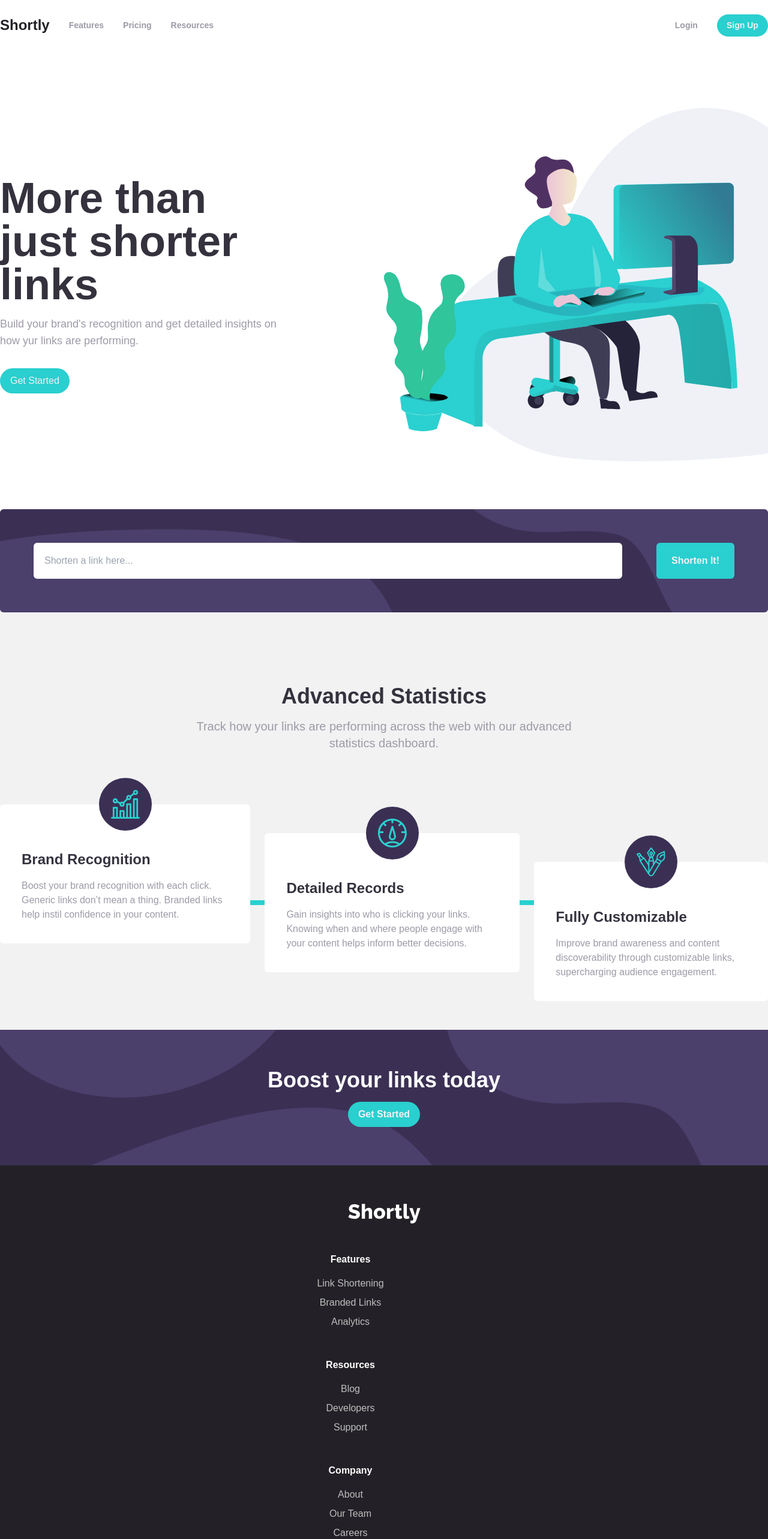
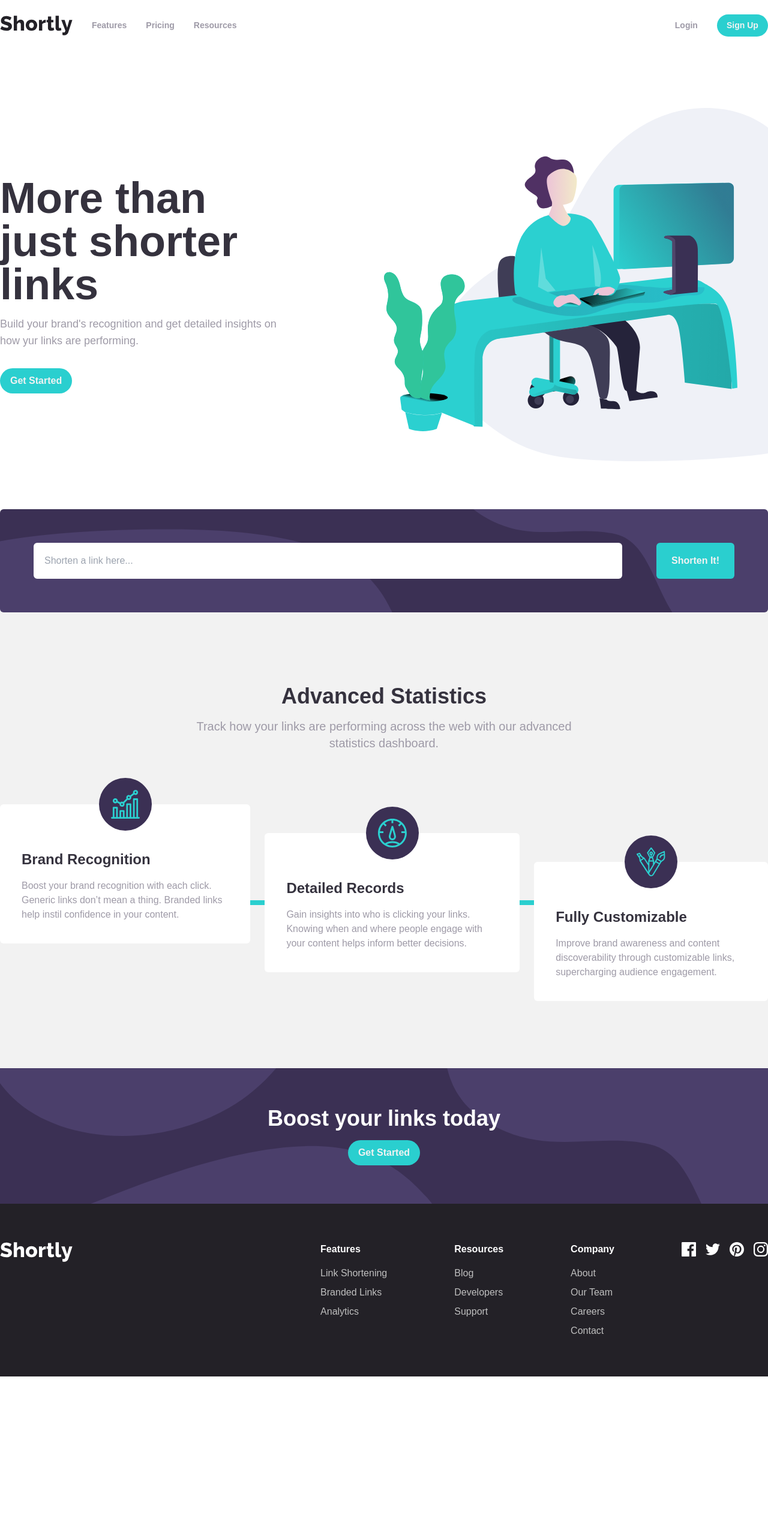
Before and after one commit to Carlos95HD/react-url-shortening, a React (Create React App) app: page / in a window 1280 px wide. Shown: the top 2566 px of the page at 60% size. After the commit the page ends 2295 px from the top, so only its background shows below. Built offline with nearby package versions, Linux system fonts and the light colour scheme.

Commit message:
Estilos de componentes actualizados

```diff
--- a/src/assets/css/styles.css
+++ b/src/assets/css/styles.css
@@ -512,28 +512,8 @@ Ensure the default browser behavior of the `hidden` attribute.
   top: 0px;
 }
 
-.bottom-12 {
-  bottom: 3rem;
-}
-
 .bottom-20 {
   bottom: 5rem;
-}
-
-.top-28 {
-  top: 7rem;
-}
-
-.top-12 {
-  top: 3rem;
-}
-
-.bottom-14 {
-  bottom: 3.5rem;
-}
-
-.top-24 {
-  top: 6rem;
 }
 
 .z-50 {
@@ -576,6 +556,11 @@ Ensure the default browser behavior of the `hidden` attribute.
   margin-bottom: 2.5rem;
 }
 
+.mx-2 {
+  margin-left: 0.5rem;
+  margin-right: 0.5rem;
+}
+
 .my-24 {
   margin-top: 6rem;
   margin-bottom: 6rem;
@@ -591,22 +576,12 @@ Ensure the default browser behavior of the `hidden` attribute.
   margin-bottom: 0.25rem;
 }
 
-.mx-2 {
-  margin-left: 0.5rem;
-  margin-right: 0.5rem;
-}
-
-.mx-8 {
-  margin-left: 2rem;
-  margin-right: 2rem;
-}
-
 .mt-40 {
   margin-top: 10rem;
 }
 
-.mr-8 {
-  margin-right: 2rem;
+.mt-12 {
+  margin-top: 3rem;
 }
 
 .mb-4 {
@@ -633,18 +608,18 @@ Ensure the default browser behavior of the `hidden` attribute.
   margin-bottom: -3rem;
 }
 
-.mt-16 {
-  margin-top: 4rem;
+.mt-10 {
+  margin-top: 2.5rem;
+}
+
+.mt-24 {
+  margin-top: 6rem;
 }
 
 .mt-8 {
   margin-top: 2rem;
 }
 
-.mt-24 {
-  margin-top: 6rem;
-}
-
 .ml-6 {
   margin-left: 1.5rem;
 }
@@ -657,14 +632,6 @@ Ensure the default browser behavior of the `hidden` attribute.
   margin-right: 1.5rem;
 }
 
-.mt-12 {
-  margin-top: 3rem;
-}
-
-.mt-10 {
-  margin-top: 2.5rem;
-}
-
 .block {
   display: block;
 }
@@ -697,8 +664,8 @@ Ensure the default browser behavior of the `hidden` attribute.
   height: auto;
 }
 
-.h-2 {
-  height: 0.5rem;
+.h-16 {
+  height: 4rem;
 }
 
 .h-full {
@@ -707,27 +674,6 @@ Ensure the default browser behavior of the `hidden` attribute.
 
 .h-4 {
   height: 1rem;
-}
-
-.h-max {
-  height: -webkit-max-content;
-  height: max-content;
-}
-
-.h-8 {
-  height: 2rem;
-}
-
-.h-10 {
-  height: 2.5rem;
-}
-
-.h-12 {
-  height: 3rem;
-}
-
-.h-16 {
-  height: 4rem;
 }
 
 .w-full {
@@ -748,8 +694,8 @@ Ensure the default browser behavior of the `hidden` attribute.
   width: 3rem;
 }
 
-.w-16 {
-  width: 4rem;
+.w-2 {
+  width: 0.5rem;
 }
 
 .w-\[133\%\] {
@@ -760,14 +706,6 @@ Ensure the default browser behavior of the `hidden` attribute.
   width: auto;
 }
 
-.w-4 {
-  width: 1rem;
-}
-
-.w-2 {
-  width: 0.5rem;
-}
-
 .min-w-full {
   min-width: 100%;
 }
@@ -778,10 +716,6 @@ Ensure the default browser behavior of the `hidden` attribute.
 
 .flex-grow {
   flex-grow: 1;
-}
-
-.flex-row {
-  flex-direction: row;
 }
 
 .flex-col {
@@ -893,8 +827,8 @@ Ensure the default browser behavior of the `hidden` attribute.
   padding: 2rem;
 }
 
-.p-9 {
-  padding: 2.25rem;
+.p-6 {
+  padding: 1.5rem;
 }
 
 .p-5 {
@@ -903,10 +837,6 @@ Ensure the default browser behavior of the `hidden` attribute.
 
 .p-2 {
   padding: 0.5rem;
-}
-
-.p-6 {
-  padding: 1.5rem;
 }
 
 .py-16 {
@@ -929,11 +859,6 @@ Ensure the default browser behavior of the `hidden` attribute.
   padding-right: 1rem;
 }
 
-.py-12 {
-  padding-top: 3rem;
-  padding-bottom: 3rem;
-}
-
 .pb-2 {
   padding-bottom: 0.5rem;
 }
@@ -977,30 +902,29 @@ Ensure the default browser behavior of the `hidden` attribute.
   line-height: 1.75rem;
 }
 
+.text-3xl {
+  font-size: 1.875rem;
+  line-height: 2.25rem;
+}
+
+.text-base {
+  font-size: 1rem;
+  line-height: 1.5rem;
+}
+
 .text-4xl {
   font-size: 2.25rem;
   line-height: 2.5rem;
 }
 
-.text-xl {
-  font-size: 1.25rem;
-  line-height: 1.75rem;
-}
-
-.text-base {
-  font-size: 1rem;
-  line-height: 1.5rem;
-}
-
-.text-3xl {
-  font-size: 1.875rem;
-  line-height: 2.25rem;
-}
-
 .font-semibold {
   font-weight: 600;
 }
 
+.font-medium {
+  font-weight: 500;
+}
+
 .font-bold {
   font-weight: 700;
 }
@@ -1011,10 +935,6 @@ Ensure the default browser behavior of the `hidden` attribute.
 
 .font-normal {
   font-weight: 400;
-}
-
-.font-medium {
-  font-weight: 500;
 }
 
 .italic {
@@ -1236,12 +1156,32 @@ footer{
 }
 
 @media (min-width: 640px) {
+  .sm\:mr-8 {
+    margin-right: 2rem;
+  }
+
+  .sm\:mt-0 {
+    margin-top: 0px;
+  }
+
   .sm\:w-60 {
     width: 15rem;
   }
 
+  .sm\:flex-row {
+    flex-direction: row;
+  }
+
+  .sm\:items-start {
+    align-items: flex-start;
+  }
+
   .sm\:justify-center {
     justify-content: center;
+  }
+
+  .sm\:text-left {
+    text-align: left;
   }
 }
 
@@ -1284,20 +1224,12 @@ footer{
     position: relative;
   }
 
+  .md\:bottom-12 {
+    bottom: 3rem;
+  }
+
   .md\:top-28 {
     top: 7rem;
-  }
-
-  .md\:bottom-20 {
-    bottom: 5rem;
-  }
-
-  .md\:bottom-12 {
-    bottom: 3rem;
-  }
-
-  .md\:top-0 {
-    top: 0px;
   }
 
   .md\:top-12 {
@@ -1342,6 +1274,10 @@ footer{
     margin-bottom: 0px;
   }
 
+  .md\:mt-16 {
+    margin-top: 4rem;
+  }
+
   .md\:mr-0 {
     margin-right: 0px;
   }
@@ -1354,10 +1290,6 @@ footer{
     margin-top: 0.5rem;
   }
 
-  .md\:-mb-12 {
-    margin-bottom: -3rem;
-  }
-
   .md\:flex {
     display: flex;
   }
@@ -1390,6 +1322,14 @@ footer{
     width: 8.2rem;
   }
 
+  .md\:w-1\/2 {
+    width: 50%;
+  }
+
+  .md\:w-16 {
+    width: 4rem;
+  }
+
   .md\:w-3\/4 {
     width: 75%;
   }
@@ -1402,18 +1342,6 @@ footer{
     width: 66.666667%;
   }
 
-  .md\:w-72 {
-    width: 18rem;
-  }
-
-  .md\:w-1\/2 {
-    width: 50%;
-  }
-
-  .md\:w-16 {
-    width: 4rem;
-  }
-
   .md\:min-w-\[7rem\] {
     min-width: 7rem;
   }
@@ -1432,6 +1360,10 @@ footer{
 
   .md\:flex-wrap {
     flex-wrap: wrap;
+  }
+
+  .md\:flex-nowrap {
+    flex-wrap: nowrap;
   }
 
   .md\:items-start {
@@ -1480,14 +1412,6 @@ footer{
     padding: 1rem;
   }
 
-  .md\:p-3 {
-    padding: 0.75rem;
-  }
-
-  .md\:p-6 {
-    padding: 1.5rem;
-  }
-
   .md\:py-2\.5 {
     padding-top: 0.625rem;
     padding-bottom: 0.625rem;
--- a/src/components/layout/Footer.tsx
+++ b/src/components/layout/Footer.tsx
@@ -5,7 +5,7 @@ export const Footer = () => {
     <footer>
       <div className="container flex flex-col items-center justify-between mx-auto py-16 sm:flex-row sm:items-start">
         <Logo fill={"#FFFFFF"} />
-        <nav className="flex flex-col text-center sm:flex-row">
+        <nav className="flex flex-col text-center sm:text-left sm:flex-row">
           <div className="mt-12 sm:mr-8 lg:mr-28 sm:mt-0">
             <h3 className="font-semibold text-white mb-4">Features</h3>
             <ul>
--- a/src/components/layout/NavBar.tsx
+++ b/src/components/layout/NavBar.tsx
@@ -1,15 +1,16 @@
 import { useState } from "react";
+import { Logo } from "./Logo";
 
 export const NavBar = () => {
   const [openNav, setOpenNav] = useState<boolean>(false);
 
   return (
     <nav className="border-gray-200 fixed top-0 z-50 w-full md:z-0 md:container md:mx-auto md:py-2.5 md:relative">
-      <div className="flex flex-wrap items-center justify-between mx-auto text-center md:h-16">
+      <div className="flex flex-wrap items-center justify-between mx-auto text-center md:flex-nowrap md:h-16">
         <div className="bg-white pb-2 pt-4 px-6 flex w-full justify-between md:w-auto md:p-0">
-          <h1 className="self-center text-2xl font-semibold whitespace-nowrap">
-            Shortly
-          </h1>
+          <a href="/##" className="self-center whitespace-nowrap">
+            <Logo fill={"#232127"} />
+          </a>
           <button
             data-collapse-toggle="mobile-menu"
             type="button"
@@ -58,7 +59,7 @@ export const NavBar = () => {
           <ul className="flex flex-col md:border-0 md:ml-4 md:flex-row md:space-x-8 md:mt-0 md:text-sm md:self-center">
             <li className="self-center">
               <a
-                href="/"
+                href="/#"
                 className="block py-2 pr-4 pl-3 md:border-0 hover:text-gray-300 md:text-gray-violet md:hover:text-violet-dark md:p-0"
               >
                 Features
@@ -66,7 +67,7 @@ export const NavBar = () => {
             </li>
             <li className="self-center my-4">
               <a
-                href="/"
+                href="/#"
                 className="block py-2 pr-4 pl-3 md:border-0 hover:text-gray-300 md:text-gray-violet md:hover:text-violet-dark md:p-0"
               >
                 Pricing
@@ -74,7 +75,7 @@ export const NavBar = () => {
             </li>
             <li className="self-center mb-4 md:mb-0">
               <a
-                href="/"
+                href="/#"
                 className="block py-2 pr-4 pl-3 md:border-0 hover:text-gray-300 md:text-gray-violet md:hover:text-violet-dark md:p-0"
               >
                 Resources
@@ -88,7 +89,7 @@ export const NavBar = () => {
           <ul className="flex flex-col mt-4 md:flex-row md:space-x-8 md:mt-0 md:text-sm md:self-center md:w-[8.2rem]">
             <li className="self-center mb-4 md:mb-0">
               <a
-                href="/"
+                href="/#"
                 className="block py-2 pr-4 pl-3 md:border-0 hover:text-gray-300 md:text-gray-violet md:hover:text-violet-dark md:p-0"
               >
                 Login
@@ -96,7 +97,7 @@ export const NavBar = () => {
             </li>
             <li>
               <a
-                href="/"
+                href="/#"
                 className="btn btn-primary block py-2 px-4 rounded-full w-full sm:w-60 md:w-auto md:border-0 md:hover:disabled"
               >
                 Sign Up
--- a/src/components/layout/Title.tsx
+++ b/src/components/layout/Title.tsx
@@ -12,7 +12,7 @@ export const Title = () => {
             Build your brand's recognition and get detailed insights on how yur
             links are performing.
           </p>
-          <button className="py-2 px-4 btn btn-primary mt-8 rounded-full w-fit">
+          <button className="py-2 px-4 btn btn-primary mt-8 font-semibold rounded-full w-fit">
             Get Started
           </button>
         </div>
--- a/src/services/fetchLink.ts
+++ b/src/services/fetchLink.ts
@@ -4,7 +4,6 @@ import { shrtcode } from "../api/shrtcodeApi";
 export const getLinkShorter = async( url:string ) => {
     return await shrtcode.get(`/shorten?url=${url}`)
     .then(resp => {
-      console.log(resp)
       const { ok, result  } = resp.data;
       if (ok) {
         return result;
```
Also changed, not shown: src/App.tsx (line endings or trailing spaces).
